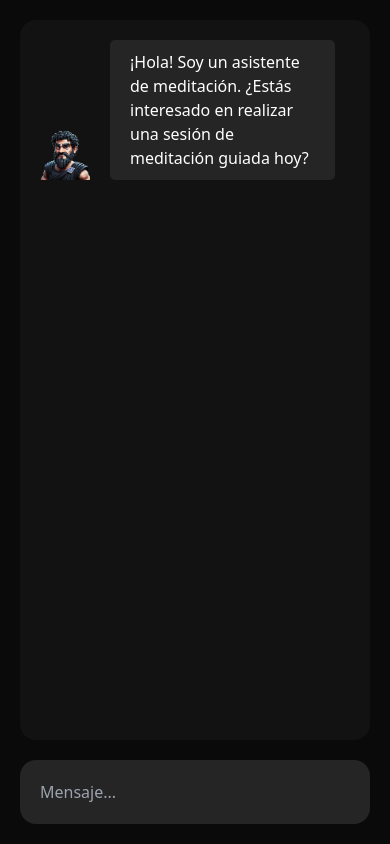
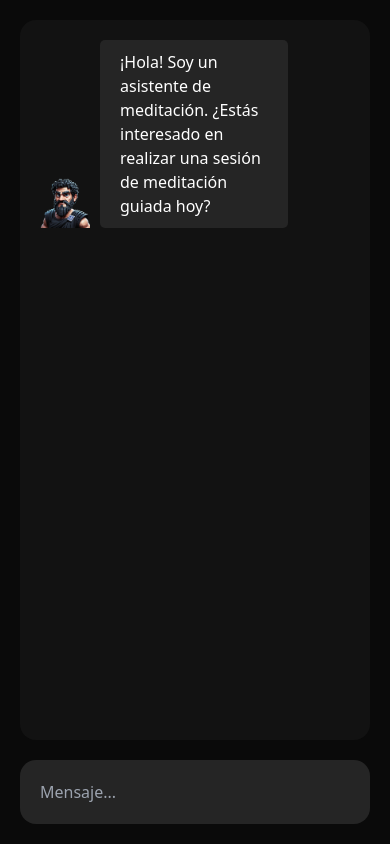
Before and after one commit to CodeVerseInc/mindflow, a Next.js app: page / in a window 390 px wide. Shown: the top 844 px of the page. Built offline with nearby package versions, Linux system fonts and the light colour scheme.

Commit message:
feat(chat): change messages max width on mobile and messages container gap

```diff
--- a/src/app/globals.css
+++ b/src/app/globals.css
@@ -17,8 +17,8 @@
 
 .message-container {
   display: flex;
-  gap: 20px;
-  max-width: 95%;
+  gap: 10px;
+  max-width: 80%;
   align-items: end;
 }
 
--- a/src/components/chat/Chat.tsx
+++ b/src/components/chat/Chat.tsx
@@ -30,7 +30,7 @@ export const Chat = () => {
   return (
     <section className='[grid-area:chat] flex flex-col gap-5 min-h-[calc(100vh-40px)]'>
       <main
-        className='bg-secundary rounded-2xl p-5 h-full overflow-y-scroll no-scrollbar flex flex-col gap-10 scroll-smooth'
+        className='bg-secundary rounded-2xl p-5 h-full overflow-y-scroll no-scrollbar flex flex-col gap-5 scroll-smooth'
         ref={messagesContainerRef}
       >
         {messages.map((message) => {
```
